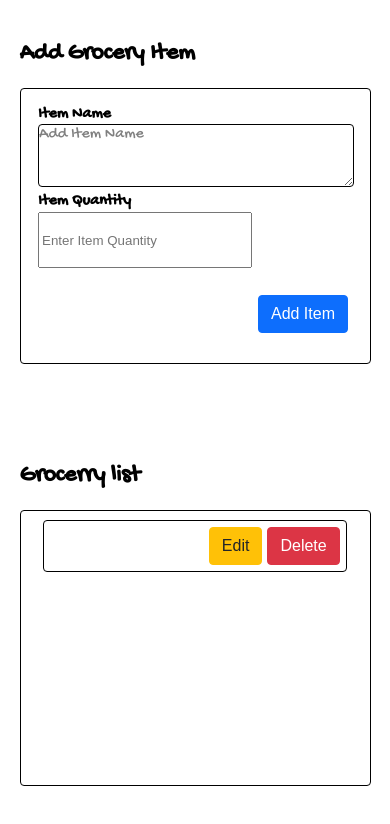
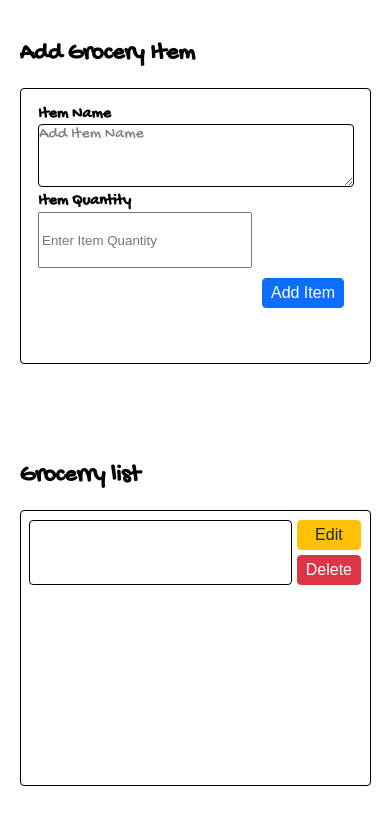
Before and after one commit to ishan-chaudhary/Assignment-2, a plain HTML site: page index.html in a window 390 px wide. Both pictures are taken after typing "5" into the empty fields and a click on the button "Add Item". Drawn offline with Linux system fonts and the light colour scheme.

Commit message:
media_changes

```diff
--- a/index.js
+++ b/index.js
@@ -1,6 +1,6 @@
 var editRow = null;
 let localDataStorage = localStorage.getItem("data");
-if (!localDataStorage) localStorage.setItem("data", JSON.stringify([]));
+if (!localDataStorage) localStorage.setItem("data", JSON.stringify({}));
 
 var list = null;
 var heading = null;
@@ -19,6 +19,7 @@ window.onload = function () {
   quantity = document.getElementById("quantity");
 
   loadExistingData();
+
   form.addEventListener("submit", (e) => {
     e.preventDefault();
     let mode = form.getAttribute("data-mode");
@@ -30,13 +31,21 @@ window.onload = function () {
   });
 
   function addRowHandler() {
-    let index = JSON.parse(localStorage.getItem("data")).length;
-    let listRow = createNewRow(itemName.innerText, quantity.value, index);
-    list.appendChild(listRow);
     let data = JSON.parse(localStorage.getItem("data"));
-    data.push({ name: itemName.innerText, quantity: quantity.value });
-    localStorage.removeItem("data");
-    localStorage.setItem("data", JSON.stringify(data));
+
+    if (data.hasOwnProperty(itemName.innerText)) {
+      data[itemName.innerText] = Number(quantity.value) + Number(data[itemName.innerText]);
+      localStorage.removeItem("data");
+      localStorage.setItem("data", JSON.stringify(data));
+    }
+    else{
+        data[itemName.innerText] = quantity.value;
+        localStorage.removeItem("data");
+        localStorage.setItem("data", JSON.stringify(data));
+
+        let listRow = createNewRow(itemName.innerText, quantity.value);
+        list.appendChild(listRow);
+    }
     itemName.innerText = "";
     quantity.value = null;
   }
@@ -56,8 +65,8 @@ window.onload = function () {
     heading.innerText = "Edit Grocery Item";
     button.innerText = "Edit Item";
 
-    itemName.innerText = data[index].name;
-    quantity.value = data[index].quantity;
+    itemName.innerText = index;
+    quantity.value = data[index];
   }
 
   function editRowHandler() {
@@ -73,7 +82,7 @@ window.onload = function () {
       form.setAttribute("data-mode", "add");
 
       let data = JSON.parse(localStorage.getItem("data"));
-      data[index] = { name: itemName.innerText, quantity: quantity.value };
+      data[index] =quantity.value ;
       localStorage.removeItem("data");
       localStorage.setItem("data", JSON.stringify(data));
 
@@ -89,27 +98,26 @@ window.onload = function () {
 
   function loadExistingData() {
     let data = JSON.parse(localStorage.getItem("data"));
-    let index = 0;
-    for (let i in data) {
-      let listRow = createNewRow(data[i].name, data[i].quantity, index);
+    let keys = Object.keys(data);
+    for (let key of keys) {
+      let listRow = createNewRow(key, quantity);
       list.appendChild(listRow);
-      index++;
     }
   }
 
-  function createNewRow(name, quantity, index) {
+  function createNewRow(name, quantity) {
     let listRow = document.createElement("div");
     listRow.setAttribute("class", "list-row");
 
     let itemNameRow = document.createElement("div");
     itemNameRow.setAttribute("class", "item-name");
-    itemNameRow.setAttribute("id", "item-name-" + index);
+    itemNameRow.setAttribute("id", "item-name-" + name);
     itemNameRow.innerText = name;
 
     let editButton = document.createElement("button");
     editButton.setAttribute("class", "btn-edit");
     editButton.setAttribute("type", "button");
-    editButton.setAttribute("data-index", index);
+    editButton.setAttribute("data-index", name);
     editButton.innerText = "Edit";
 
     editButton.addEventListener(
@@ -121,8 +129,8 @@ window.onload = function () {
     deleteButton.setAttribute("class", "btn-danger");
     deleteButton.innerText = "Delete";
 
-    editButton.setAttribute("data-index", index);
-    deleteButton.setAttribute("data-index", index);
+    editButton.setAttribute("data-index", name);
+    deleteButton.setAttribute("data-index", name);
 
     deleteButton.addEventListener(
       "click",
@@ -139,10 +147,8 @@ window.onload = function () {
     list.removeChild(listRow);
     let data = JSON.parse(localStorage.getItem("data"));
     let index = this.getAttribute("data-index");
-    let finalArray = data.filter(function (el, i) {
-      return i != index;
-    });
+    delete data.index;
     localStorage.removeItem("data");
-    localStorage.setItem("data", JSON.stringify(finalArray));
+    localStorage.setItem("data", JSON.stringify(data));
   }
 };
--- a/media.css
+++ b/media.css
@@ -1,6 +1,8 @@
 @media screen and (max-width:1200px) {
     .container{
         grid-template-columns: 1fr;
+        padding: 0%;
+        grid-template-rows:repeat(2,auto)
     }
 
     .grocery-holder{
@@ -8,11 +10,16 @@
         grid-template-columns: 1fr;
         padding: 5%;
         grid-template-rows: 40% 50%;
+        grid-column-gap: 0%;
     }
 
     #form-holder , #list-holder{
         grid-column: 1;
         height: min-content;
+    }
+
+    #list-holder{
+        grid-row: 2;
     }
 
     .form-container{
@@ -32,12 +39,15 @@
 
     .container{
         grid-template-columns: 1fr;
+        padding: 0%;
+        grid-template-rows:repeat(2,auto)
     }
     .grocery-holder{
         grid-column: 1;
         grid-template-columns: 1fr;
         padding: 5%;
         grid-template-rows: auto;
+        grid-column-gap: 0%;
     }
 
     #form-holder , #list-holder{
@@ -45,7 +55,31 @@
         height: min-content;
     }
 
+    #list-holder{
+        grid-row: 2;
+    }
+
     .form-container{
         padding: 0% 5% 1%;
     }
+
+    .list-row{
+        grid-template-rows: 1fr 1fr;
+        grid-template-columns: 6fr 1fr;
+        grid-row-gap: 5px;
+        padding: 0;
+    }
+
+    .item-name{
+        grid-row:1/3
+    }
+
+    button{
+        padding: .375rem .5rem;
+        line-height: 1;
+    }
+
+    .list-container{
+        padding: 1% 1%;
+    }
 }
--- a/styles.css
+++ b/styles.css
@@ -6,26 +6,27 @@ html, body {
 
 .container{
     display: grid;
-    grid-template-columns: 1fr 6fr 1fr;
+    grid-template-rows: 0.25fr 6fr;
+    padding: 10%;
 }
 
 .grocery-holder{
     display: grid;
-    grid-template-rows: 40% 50%;
-    grid-template-columns: 1fr 4fr 1fr;
-    grid-column: 2;
+    grid-template-rows: min-content;
+    grid-row: 2;
     height:100vh;
+    grid-column-gap: 1%;
 }
 
 #form-holder{
     height: 100%;
     grid-row: 1;
-    grid-column: 2;
+    grid-column: 1;
 }
 
 #list-holder{
     height: 100%;
-    grid-row: 2;
+    grid-row: 1;
     grid-column: 2;
 }
 
@@ -59,7 +60,7 @@ html, body {
 
 form{
     display: grid;
-    grid-template-rows:repeat(2,1fr) 0.25fr;
+    grid-template-rows:auto;
     grid-template-columns: repeat(3,1fr);
     grid-gap: 10px;
 }
@@ -126,7 +127,7 @@ button{
     font-size: 1rem;
     border-radius: .25rem;
     transition: color .15s ease-in-out,background-color .15s ease-in-out,border-color .15s ease-in-out,box-shadow .15s ease-in-out;
-
+    max-height: 4rem;
 }
 
 .btn-primary {
@@ -139,15 +140,19 @@ button{
     display: grid;
     grid-template-columns: 6fr 1fr 1fr;
     grid-column-gap: 5px;
-    border: 1px solid black;
     border-radius: .25rem;
     padding: 2%;
     margin: 5px;
+    height: min-content;
 }
 
 .item-name{
     width: 100%;
-    text-overflow: ellipsis;
+    white-space: break-spaces;
+    border: 1px solid black;
+    padding: 1px;
+    box-sizing: border-box;
+    border-radius: .25rem;
 }
 
 .btn-edit {
```
